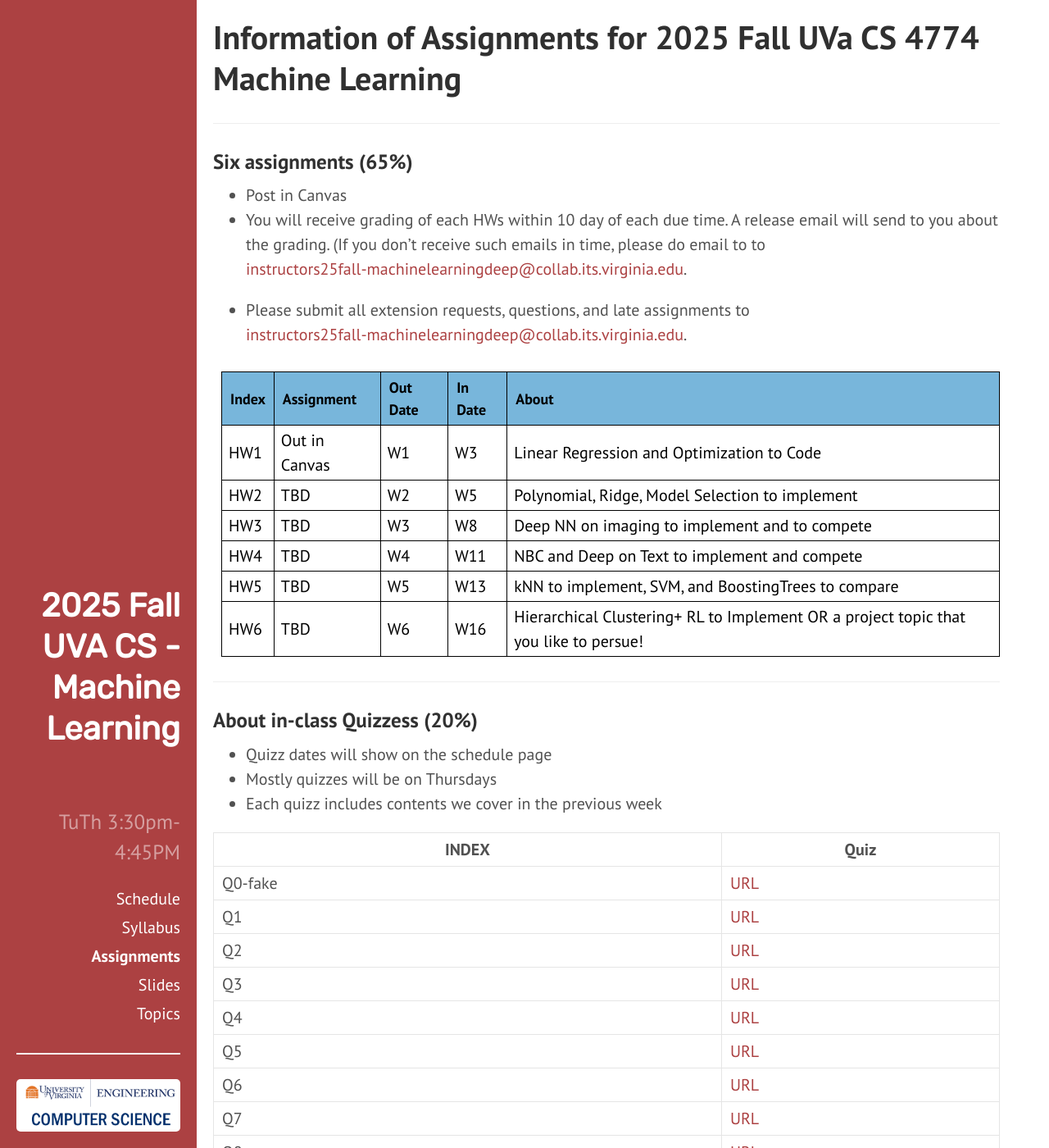
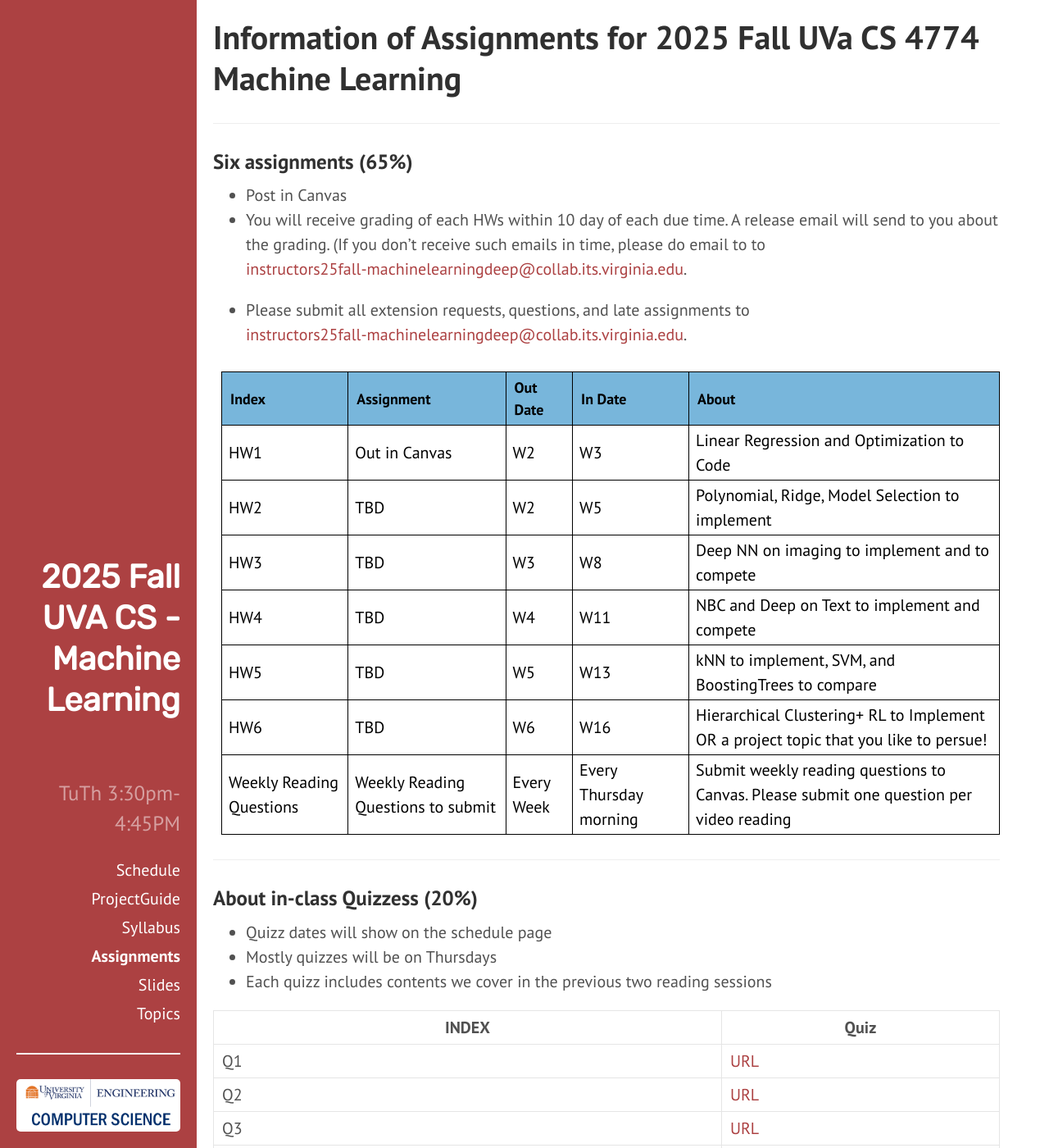
Before and after one commit to qiyanjun/2025Fall-UVA-CS-MachineLearningDeep, a Jekyll site: the page built from Assignments.md, in a window 1280 px wide and 1400 px high. Shown: the whole window at 82% size. Built offline with Jekyll 4.4.1, drawn with Linux system fonts in a browser that asks for light colours.

Commit message:
update reading assignment info

```diff
--- a/Assignments.md
+++ b/Assignments.md
@@ -29,7 +29,7 @@ desc: "Information of Assignments for 2025 Fall  UVa CS 4774 Machine Learning"
 <tr>
   <td>HW1</td>
   <td>Out in Canvas </td>
-  <td>W1</td>
+  <td>W2</td>
   <td>W3</td>
   <td>Linear Regression and  Optimization to Code</td>
 </tr>
@@ -68,19 +68,26 @@ desc: "Information of Assignments for 2025 Fall  UVa CS 4774 Machine Learning"
   <td>W16</td>
   <td> Hierarchical Clustering+ RL to Implement OR a project topic that you like to persue! </td>
 </tr>
+<tr>
+  <td>Weekly Reading Questions</td>
+  <td>Weekly Reading Questions to submit</td>
+  <td>Every Week</td>
+  <td>Every Thursday morning</td>
+  <td> Submit weekly reading questions to Canvas. Please submit one question per video reading </td>
+</tr>
 </table>
+
 
 <hr>
 
 ### About in-class Quizzess (20%)
 + Quizz dates will show on the schedule page
 + Mostly quizzes will be on Thursdays
-+ Each quizz includes contents we cover in the previous week
++ Each quizz includes contents we cover in the previous two reading sessions
 
 
 |INDEX     | Quiz |
 |------|----------------------------|
-| Q0-fake   | [URL]() |
 | Q1   | [URL]() |
 | Q2   | [URL]() |
 | Q3   | [URL]() |
```
Also changed, not shown: 25fProjects.md (added, +39 -0 lines), 2 other files.
